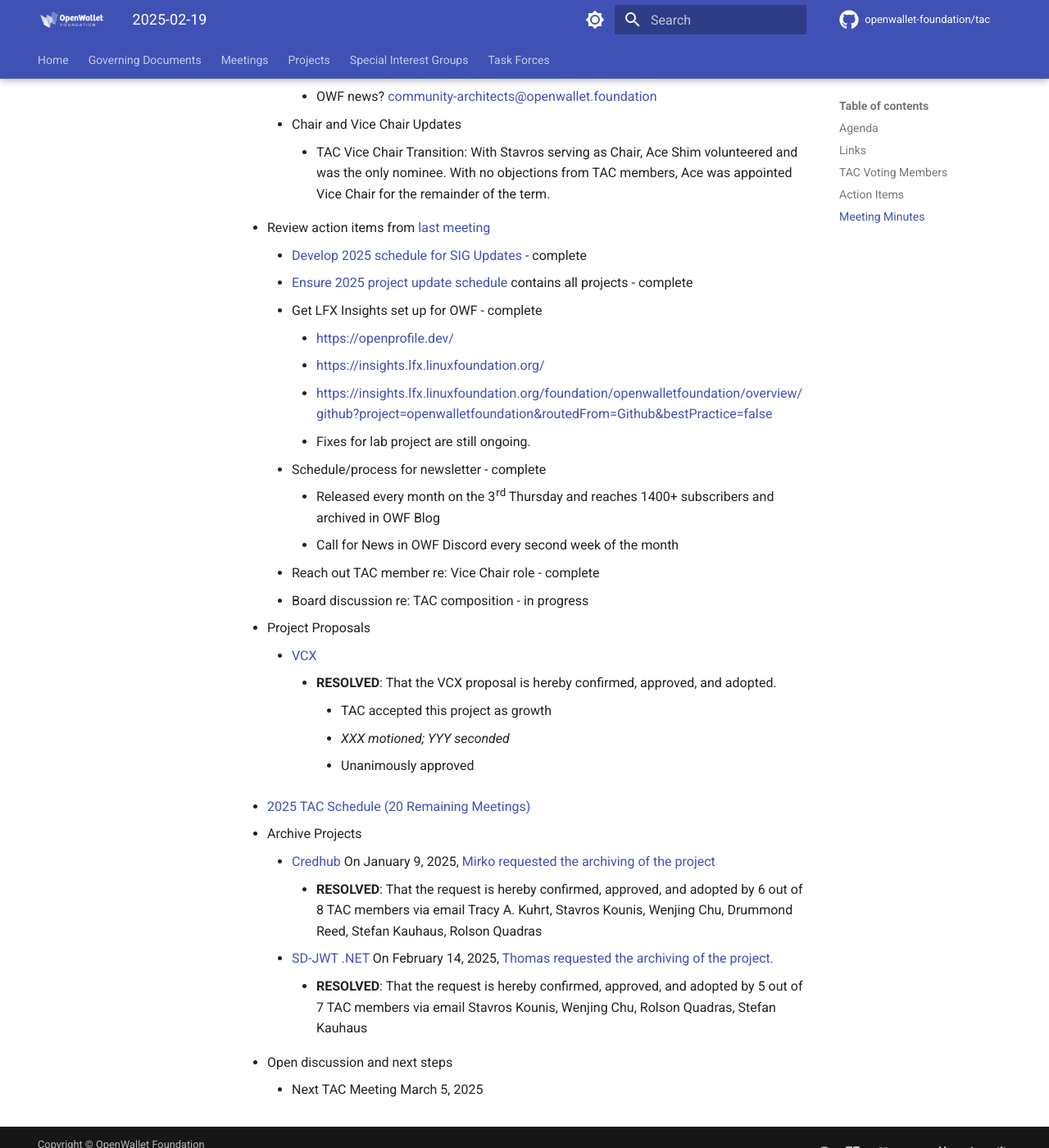
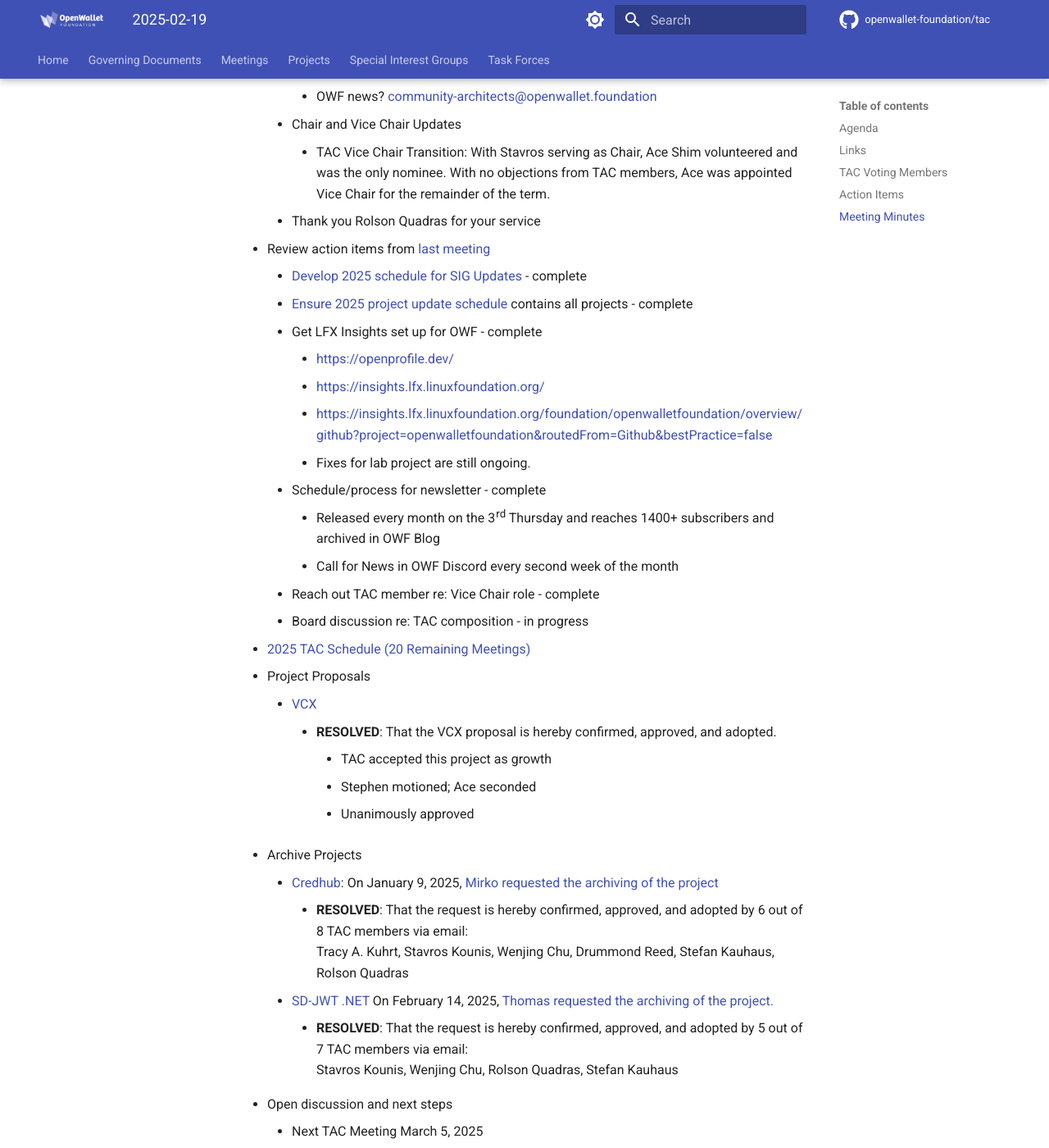
Before and after one commit to openwallet-foundation/tac, an MkDocs documentation site: the page built from docs/meetings/2025/2025-02-19.md, in a window 1280 px wide and 1400 px high, scrolled down 1680 px. Shown: the whole window at 82% size. Built offline with MkDocs 1.6.1 and Material for MkDocs 9.7.7, drawn with Linux system fonts in a browser that asks for light colours; comment, search, counter and statistics services are not loaded.

Commit message:
Feb 19, 2025 meeting notes
Signed-off-by: Stavros Kounis <skounis@gmail.com>

```diff
--- a/docs/meetings/2025/2025-02-19.md
+++ b/docs/meetings/2025/2025-02-19.md
@@ -17,7 +17,7 @@
 
 ## Links
 - [slides](https://docs.google.com/presentation/d/1dkWe8QQJ8yZo--EpObrOpCI84uHEH0ii1ccLop_7Bdk/edit?usp=sharing)
-- [recording]()
+- [recording](https://zoom.us/rec/play/4kvzVcH1bXNczrfKNUr7hxsvQ6XY26Ywk8g6ZRQP_HxxomyxoD_X74GkL7fB95u9opqaSQARsmqvZe9Y.UQ6Wjd5bz8MWh7zE?accessLevel=meeting&canPlayFromShare=true&from=share_recording_detail&continueMode=true&componentName=rec-play&originRequestUrl=https%3A%2F%2Fzoom.us%2Frec%2Fshare%2Fv9j5E4CT6UXTe5TetalikeSpjNY2pCivOPLsPS_b5E-MVLwFBIZW2b7JzxWxwcSb.WZHxzodqcVCR8A8z)
 
 ## TAC Voting Members
 
@@ -45,6 +45,7 @@
         - OWF news? [community-architects@openwallet.foundation](mailto:community-architects@openwallet.foundation)
     - Chair and Vice Chair Updates
         - TAC Vice Chair Transition: With Stavros serving as Chair, Ace Shim volunteered and was the only nominee. With no objections from TAC members, Ace was appointed Vice Chair for the remainder of the term.
+    - Thank you Rolson Quadras for your service
 - Review action items from [last meeting](../2025/2025-02-05.md#action-items)
     - [Develop 2025 schedule for SIG Updates](https://tac.openwallet.foundation/SIGs/updates/2025/) - complete
     - [Ensure 2025 project update schedule](https://tac.openwallet.foundation/projects/reviews/2025/) contains all projects - complete
@@ -58,27 +59,22 @@
         - Call for News in OWF Discord every second week of the month
     - Reach out TAC member re: Vice Chair role - complete
     - Board discussion re: TAC composition - in progress
-
+- [2025 TAC Schedule (20 Remaining Meetings)](https://docs.google.com/presentation/d/1dkWe8QQJ8yZo--EpObrOpCI84uHEH0ii1ccLop_7Bdk/edit#slide=id.g334d91c420f_1_7)
 
 - Project Proposals
     - [VCX](https://github.com/openwallet-foundation/project-proposals/pull/54)
         - **RESOLVED**: That the VCX proposal is hereby confirmed, approved, and adopted.
             - TAC accepted this project as growth
-            - _XXX motioned; YYY seconded_
+            - Stephen motioned; Ace seconded
             - Unanimously approved
-
-- [2025 TAC Schedule (20 Remaining Meetings)](https://docs.google.com/presentation/d/1dkWe8QQJ8yZo--EpObrOpCI84uHEH0ii1ccLop_7Bdk/edit#slide=id.g334d91c420f_1_7)
-
 - Archive Projects
-    - [Credhub](https://tac.openwallet.foundation/projects/credhub/)
-      On January 9, 2025, [Mirko requested the archiving of the project](https://lists.openwallet.foundation/g/TAC/message/190)
-          - **RESOLVED**: That the request is hereby confirmed, approved, and adopted by 6 out of 8 TAC members via email
-            Tracy A. Kuhrt, Stavros Kounis, Wenjing Chu, Drummond Reed, Stefan Kauhaus, Rolson Quadras
+    - [Credhub](https://tac.openwallet.foundation/projects/credhub/): On January 9, 2025, [Mirko requested the archiving of the project](https://lists.openwallet.foundation/g/TAC/message/190)
+        - **RESOLVED**: That the request is hereby confirmed, approved, and adopted by 6 out of 8 TAC members via email:
+        Tracy A. Kuhrt, Stavros Kounis, Wenjing Chu, Drummond Reed, Stefan Kauhaus, Rolson Quadras
     - [SD-JWT .NET](https://tac.openwallet.foundation/projects/sd-jwt-dotnet/)
       On February 14, 2025, [Thomas requested the archiving of the project.](https://lists.openwallet.foundation/g/TAC/message/201)
-          - **RESOLVED**: That the request is hereby confirmed, approved, and adopted by 5 out of 7 TAC members via email
-            Stavros Kounis, Wenjing Chu, Rolson Quadras, Stefan Kauhaus
-
+        - **RESOLVED**: That the request is hereby confirmed, approved, and adopted by 5 out of 7 TAC members via email:
+        Stavros Kounis, Wenjing Chu, Rolson Quadras, Stefan Kauhaus
 
 - Open discussion and next steps
     - Next TAC Meeting March 5, 2025
--- a/mkdocs.yml
+++ b/mkdocs.yml
@@ -130,6 +130,7 @@
   - Meetings:
     - meetings/index.md
     - 2025:
+      - 2025-02-19: meetings/2025/2025-19-05.md
       - 2025-02-05: meetings/2025/2025-02-05.md
       - 2025-01-08: meetings/2025/2025-01-08.md
     - 2024:
```
